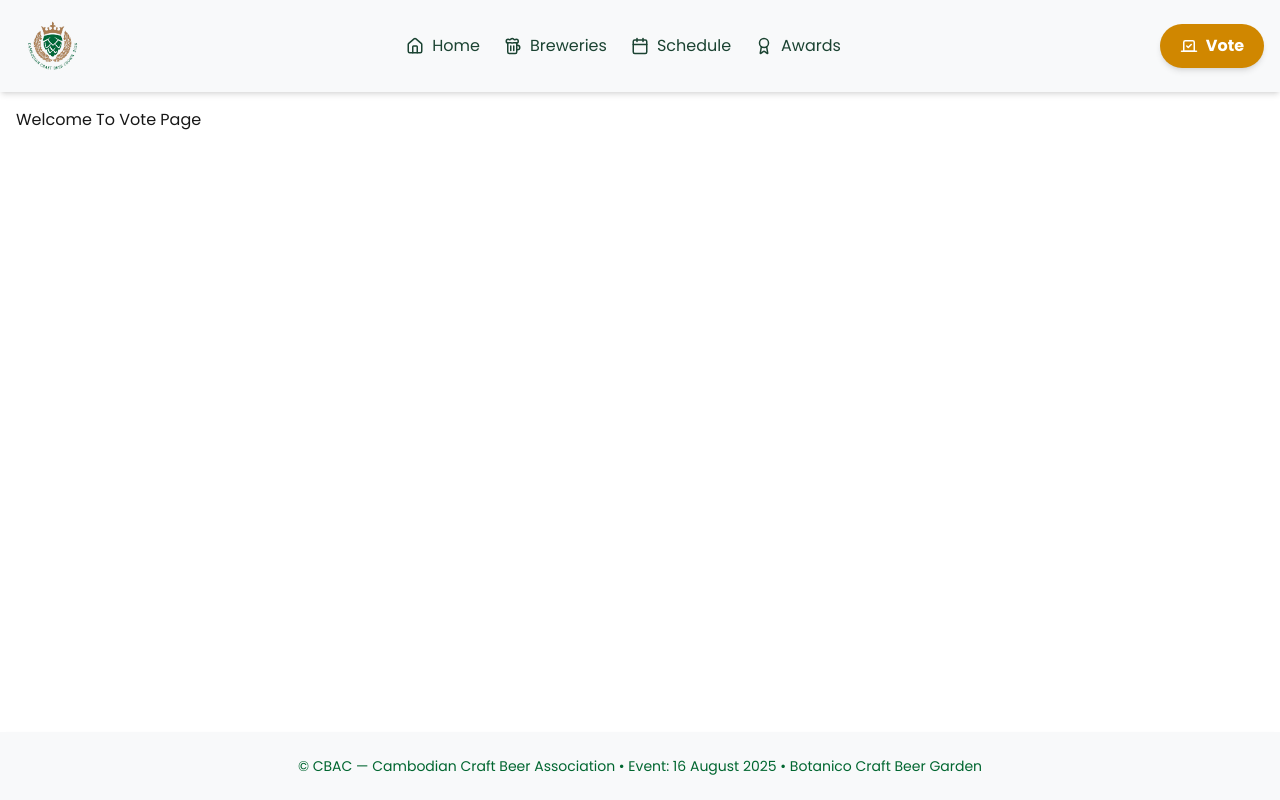
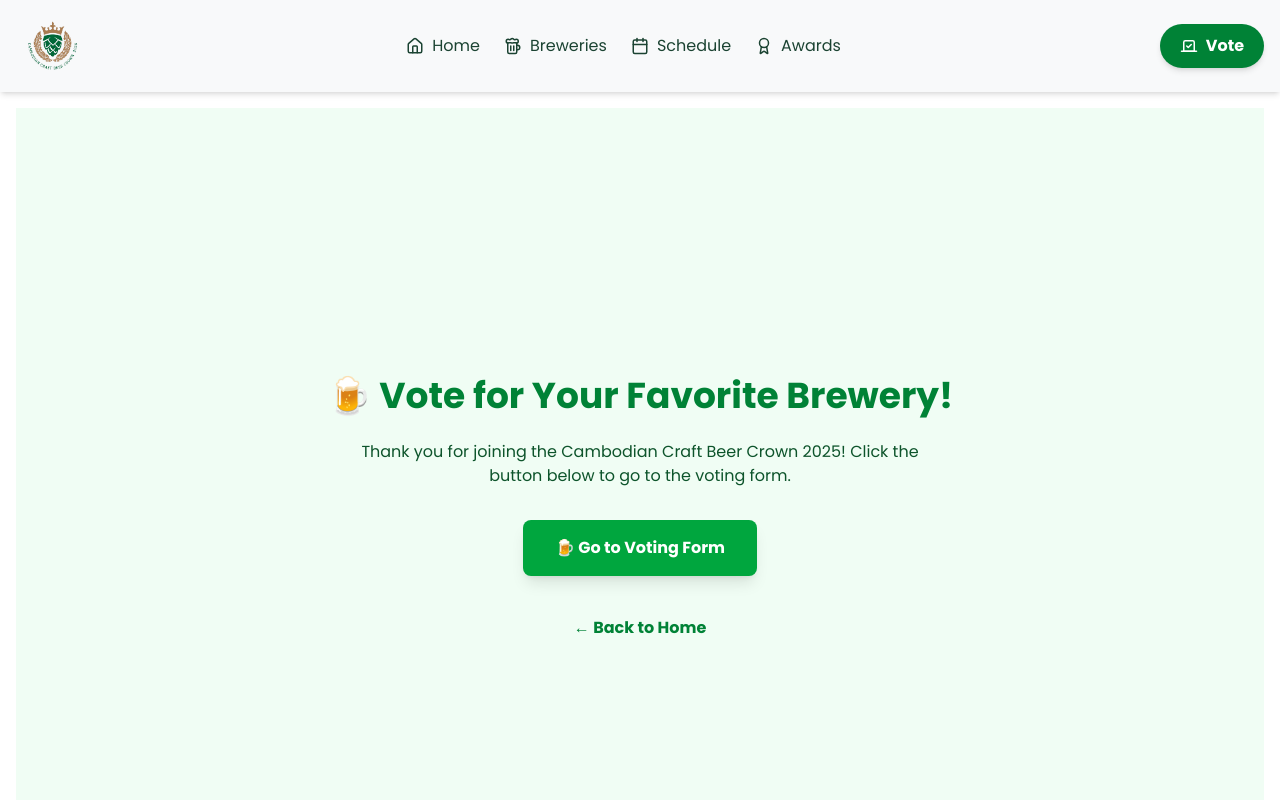
Before and after one commit to Celihong/hackathon_crown_beer, a Next.js app: page /vote in a window 1280 px wide. Shown: the top 800 px of the page. Built offline with nearby package versions, Linux system fonts and the light colour scheme.

Commit message:
add vote

```diff
--- a/src/app/vote/page.tsx
+++ b/src/app/vote/page.tsx
@@ -1,11 +1,33 @@
-import React from "react";
+"use client";
 
-const votePage = () => {
+import Link from "next/link";
+
+export default function VotePage() {
   return (
-    <div>
-      <h1>Welcome To Vote Page</h1>
+    <div className="min-h-screen flex flex-col items-center justify-center bg-green-50 px-4 py-12">
+      <h1 className="text-4xl font-extrabold text-green-700 mb-6 text-center">
+        🍺 Vote for Your Favorite Brewery!
+      </h1>
+      <p className="max-w-xl text-center text-green-900 mb-8">
+        Thank you for joining the Cambodian Craft Beer Crown 2025!
+        Click the button below to go to the voting form.
+      </p>
+
+      <a
+        href="https://forms.gle/LPZFNjGQymjVju8B8"
+        target="_blank"
+        rel="noopener noreferrer"
+        className="bg-green-600 hover:bg-green-700 text-white font-bold px-8 py-4 rounded-lg shadow-lg transition-transform transform hover:scale-105"
+      >
+        🍺 Go to Voting Form
+      </a>
+
+      <Link
+        href="/"
+        className="mt-10 text-green-700 font-semibold hover:underline"
+      >
+        ← Back to Home
+      </Link>
     </div>
   );
-};
-
-export default votePage;
+}
--- a/src/components/Header.tsx
+++ b/src/components/Header.tsx
@@ -3,6 +3,7 @@
 import { useState } from "react";
 import Link from "next/link";
 import Image from "next/image";
+import { usePathname } from "next/navigation"; // <-- import this
 import {
   Menu,
   X,
@@ -19,6 +20,7 @@
 
 export default function Header() {
   const [isOpen, setIsOpen] = useState(false);
+  const pathname = usePathname(); // get current path
 
   const closeMenu = () => setIsOpen(false);
 
@@ -45,40 +47,52 @@
         </Link>
 
         {/* Desktop nav */}
-        <nav className="hidden md:flex space-x-6 text-md text-[#1B4332] font-medium">
-          {navItems.map(({ name, href, icon: Icon }) => (
+        <nav className="hidden md:flex space-x-6 text-md font-medium">
+          {navItems.map(({ name, href, icon: Icon }) => {
+            const isActive = pathname === href;
+            return (
               <Link
                 key={name}
                 href={href}
-              className="flex items-center space-x-2 relative group transition"
+                className={`flex items-center space-x-2 relative group transition
+                  ${isActive ? "text-green-700" : "text-[#1B4332]"}
+                `}
               >
                 <Icon
                   size={18}
-                className="text-[#1B4332] group-hover:text-[#40916C] transition duration-200"
+                  className={`${isActive ? "text-green-700" : "text-[#1B4332]"} group-hover:text-[#40916C] transition duration-200`}
                 />
                 <span
-                className="group-hover:text-[#40916C] transition duration-200
+                  className={`${
+                    isActive ? "text-green-700 font-semibold" : "group-hover:text-[#40916C]"
+                  } transition duration-200
                   after:content-[''] after:absolute after:w-0 after:h-[2px]
                   after:bg-[#FFD166] after:left-0 after:bottom-[-4px]
-                  group-hover:after:w-full after:transition-all after:duration-300"
+                  group-hover:after:w-full after:transition-all after:duration-300`}
                 >
                   {name}
                 </span>
               </Link>
-          ))}
+            );
+          })}
         </nav>
 
         {/* Desktop Vote button */}
         <Link
           href="/vote"
-          className="hidden md:flex items-center space-x-2 font-semibold
-                     bg-yellow-600 text-white font-semibold  px-5 py-2.5 rounded-full
-                     shadow-md hover:shadow-lg transform hover:scale-105 hover:from-[#2D6A4F] hover:to-[#1B4332]
-                     transition-all duration-300 ease-out group"
+          className={`hidden md:flex items-center space-x-2 font-semibold px-5 py-2.5 rounded-full shadow-md transition-all duration-300 ease-out transform hover:scale-105
+            ${
+              pathname === "/vote"
+                ? "bg-green-700 text-white hover:bg-green-800 shadow-lg"
+                : "bg-yellow-600 text-white hover:shadow-lg hover:from-[#2D6A4F] hover:to-[#1B4332]"
+            }
+          `}
         >
           <Vote
             size={18}
-            className="transition-transform duration-300 group-hover:translate-x-1"
+            className={`transition-transform duration-300 ${
+              pathname === "/vote" ? "group-hover:translate-x-1" : "group-hover:translate-x-1"
+            }`}
           />
           <span>Vote</span>
         </Link>
@@ -123,21 +137,24 @@
           <nav className="mt-6 flex flex-col space-y-6 px-6 text-lg font-medium">
             {navItems
               .concat({ name: "Vote", href: "/vote", icon: Vote })
-              .map(({ name, href, icon: Icon }) => (
+              .map(({ name, href, icon: Icon }) => {
+                const isActive = pathname === href;
+                return (
                   <Link
                     key={name}
                     href={href}
                     onClick={closeMenu}
                     className={`flex items-center space-x-3 transition duration-200 ${
-                    name === "Vote"
-                      ? "bg-gradient-to-r from-[#40916C] to-[#2D6A4F] text-white px-4 py-2 rounded-full shadow-md hover:shadow-lg hover:scale-105 hover:from-[#2D6A4F] hover:to-[#1B4332] transform ease-out"
+                      isActive
+                        ? "bg-gradient-to-r from-[#40916C] to-[#2D6A4F] text-white px-4 py-2 rounded-full shadow-md hover:shadow-lg hover:scale-105 transform ease-out"
                         : "hover:text-[#40916C]"
                     }`}
                   >
                     <Icon size={20} />
                     <span>{name}</span>
                   </Link>
-              ))}
+                );
+              })}
           </nav>
 
           {/* Social icons */}
```
Lines whose indentation alone changed are shown as unchanged.
